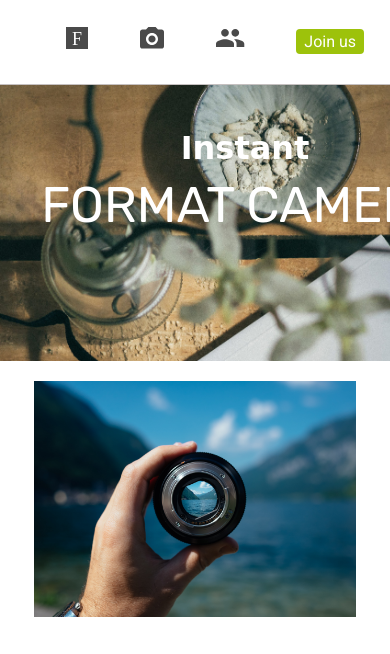
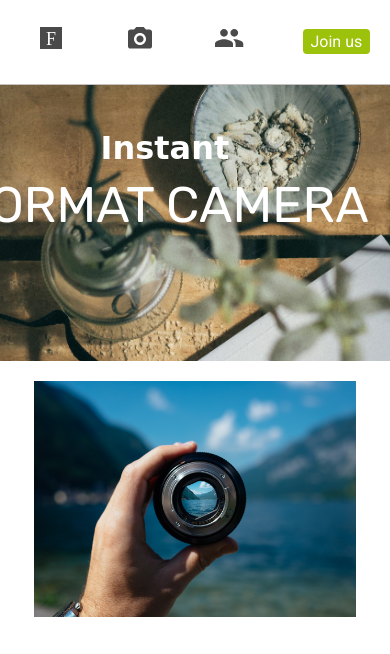
Before and after one commit to makenasandra/fotomatic-css, a plain HTML site: page index.html in a window 390 px wide. Shown: the top 654 px of the page. Drawn offline with Linux system fonts and the light colour scheme; a web font is replaced by a local one.

Commit message:
tablet view not working properly

```diff
--- a/resources/css/style.css
+++ b/resources/css/style.css
@@ -108,6 +108,22 @@ header .desktop .list-button {
 }
 
 @media only screen and (max-width: 768px) {
+  header nav ul {
+    justify-content:space-evenly;
+    align-items: center;
+  }
+
+  nav li {
+    padding-left: 0rem;
+    width: 100%;
+    flex-wrap: nowrap;
+  }
+
+  nav a {
+    vertical-align: middle;
+    width: 100%;
+  }
+
   header .desktop .list-button {
     display: block;
     width: 100%;
@@ -431,7 +447,10 @@ header .desktop .list-button {
   /* padding: 5rem  0 5rem  0; */
 }
 
-
+#quotes-section .content.center{
+display: flex;
+justify-content: center;
+}
 #quotes-section .quote {
   padding-right: 1.875rem;
   font-family: "Palatino", serif;
@@ -448,6 +467,10 @@ header .desktop .list-button {
 @media only screen and (max-width: 760px) {
   #quotes-section .content {
     padding: 1.875rem .625rem;
+  }
+
+  .content.center{
+    display: flex;
   }
 
   #quotes-section .quote {
```
